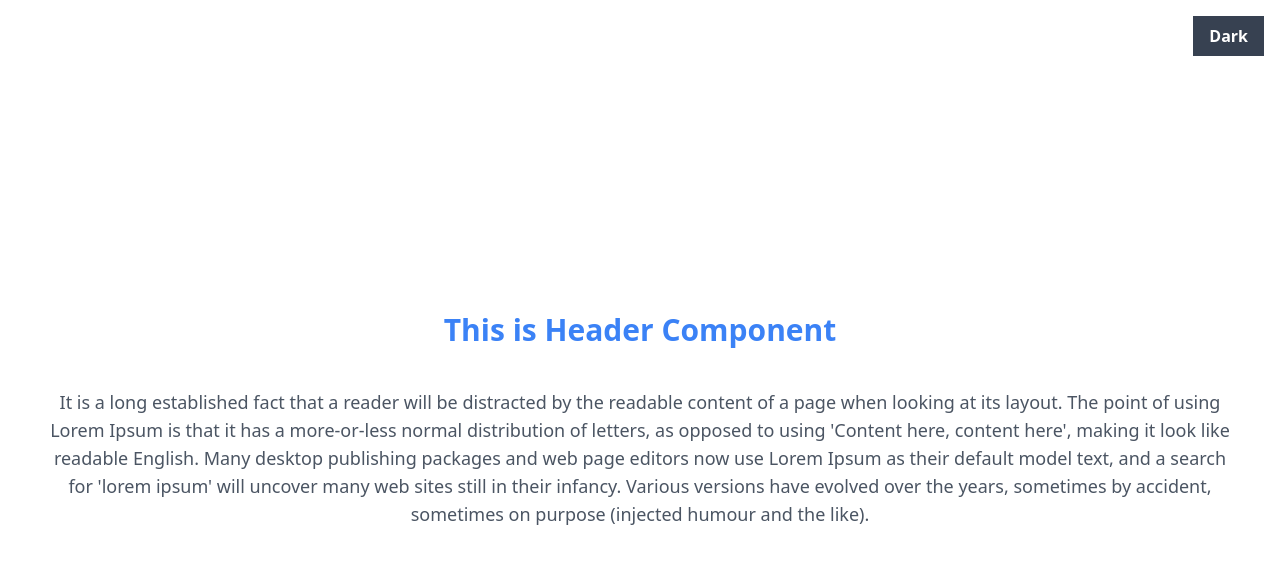
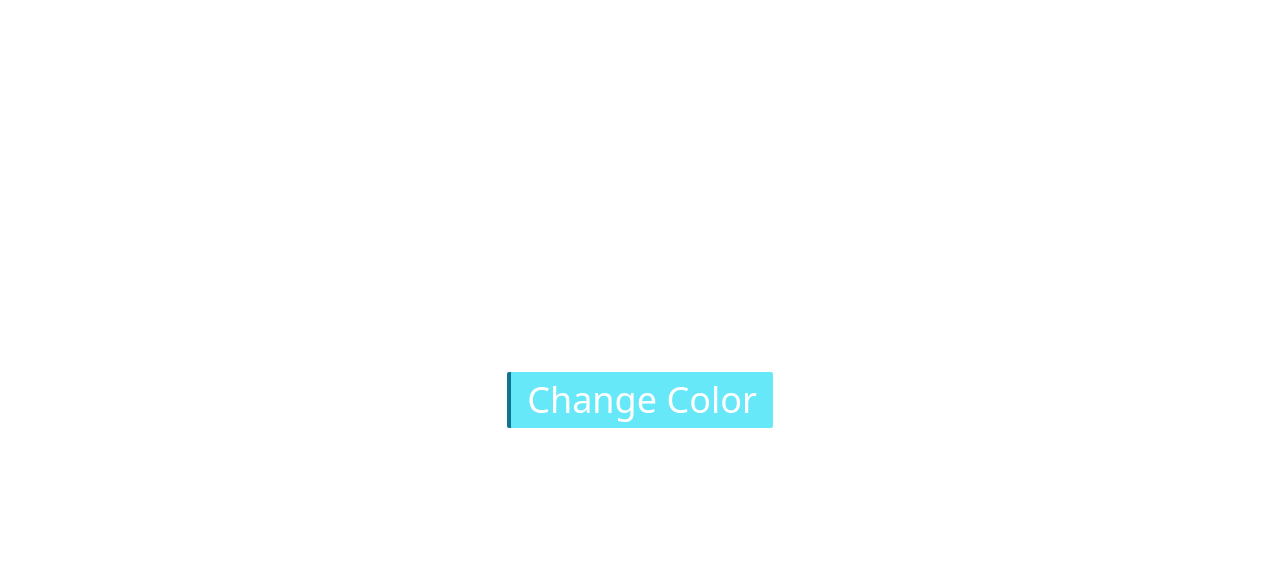
Before and after one commit to khaledmv/react-30-apps, a React (Create React App) app: page / in a window 1280 px wide. Shown: the top 564 px of the page. Built offline with nearby package versions, Linux system fonts and the light colour scheme.

Commit message:
initialize app

```diff
--- a/src/App.js
+++ b/src/App.js
@@ -1,13 +1,14 @@
 
 import './App.css';
-import LightDarkMode from './projects/light-dark-mode/LightDarkMode';
+import RandomColor from './projects/random-color/RandomColor';
+
 
 
 
 function App() {
   return (
     <div>
-        <LightDarkMode/>
+        <RandomColor/>
     </div>
   );
 }
--- a/src/projects/light-dark-mode/Blog.jsx
+++ /dev/null
@@ -1,24 +0,0 @@
-import React, { useContext} from 'react'
-import Title from '../../components/Title'
-import { ThemeContext } from './context/theme-context'
-
-const Blog = () => {
-  const {theme, changeTheme} = useContext(ThemeContext)
-  return (
-    <div className='relative mx-auto max-w-7xl h-screen flex items-center justify-center'>
-    <nav>
-        <button
-        className="absolute right-4 top-4 bg-gray-700 font-bold text-white px-4 py-2"
-        onClick={changeTheme}
-        >{theme === "dark" ? "Light" : "Dark" }</button>
-
-    </nav>
-    <div className='py-6 text-center px-10'>
-    <Title classes={"text-3xl font-bold text-blue-500 my-10"} text={"This is Header Component "}/>
-    <p className='para text-lg font-medium text-gray-600 '>It is a long established fact that a reader will be distracted by the readable content of a page when looking at its layout. The point of using Lorem Ipsum is that it has a more-or-less normal distribution of letters, as opposed to using 'Content here, content here', making it look like readable English. Many desktop publishing packages and web page editors now use Lorem Ipsum as their default model text, and a search for 'lorem ipsum' will uncover many web sites still in their infancy. Various versions have evolved over the years, sometimes by accident, sometimes on purpose (injected humour and the like).</p>
-    </div>
-    </div>
-  )
-}
-
-export default Blog
--- a/src/projects/light-dark-mode/LightDarkMode.jsx
+++ /dev/null
@@ -1,39 +0,0 @@
-import React, { useEffect, useState } from 'react'
-import Blog from './Blog'
-import { ThemeContext, themes } from './context/theme-context';
-const LightDarkMode = () => {
-    const [theme, setTheme] = useState(themes.light);
-
-    const changeTheme = () => {
-            theme === themes.light ? setTheme(themes.dark) : setTheme(themes.light);
-    };
-
-    let docBody = document.body;
-    useEffect(() =>{
-        switch(theme){
-            case themes.light:
-                    docBody.classList.remove("bg-dark");
-                    docBody.classList.add("bg-light");
-                break;
-
-            case themes.dark:
-                docBody.classList.remove("bg-light");
-                docBody.classList.add("bg-dark");
-                break;
-
-            default:
-                docBody.classList.remove("bg-dark");
-                docBody.classList.add("bg-light");
-                break;
-
-        }
-    }, [theme]);
-
-  return (
-    <ThemeContext.Provider value={{theme, changeTheme}} >
-        <Blog  />
-    </ThemeContext.Provider>
-  )
-}
-
-export default LightDarkMode
--- a/src/projects/light-dark-mode/context/theme-context.jsx
+++ /dev/null
@@ -1,8 +0,0 @@
-import { createContext } from "react";
-
-export const themes = {
-    dark: "dark",
-    light: "light",
-};
-
-export const ThemeContext = createContext({});
--- /dev/null
+++ b/src/projects/random-color/RandomColor.jsx
@@ -0,0 +1,29 @@
+import React from 'react'
+
+const RandomColor = () => {
+
+
+    const changeBg = (e) => {
+        let body = document.querySelector("body")
+        body.style.backgroundColor = RandomColor();
+    }
+
+    const RandomColor =() =>{
+        let colorCode = "0123456789ABCDEF";
+        let color = "#";
+        for(let i = 0; i < 6; i++){
+            color += colorCode[Math.floor(Math.random()* 16 )]
+        }
+        return color;
+    }
+  return (
+    <div className='w-full h-screen flex justify-center items-center '>
+        <button
+        className='bg-cyan-300 text-4xl text-white py-2 px-4 border-l-4 border-cyan-700 rounded-sm'
+        onClick={(e) => changeBg(e)}
+        > Change Color </button>
+    </div>
+  )
+}
+
+export default RandomColor
```
